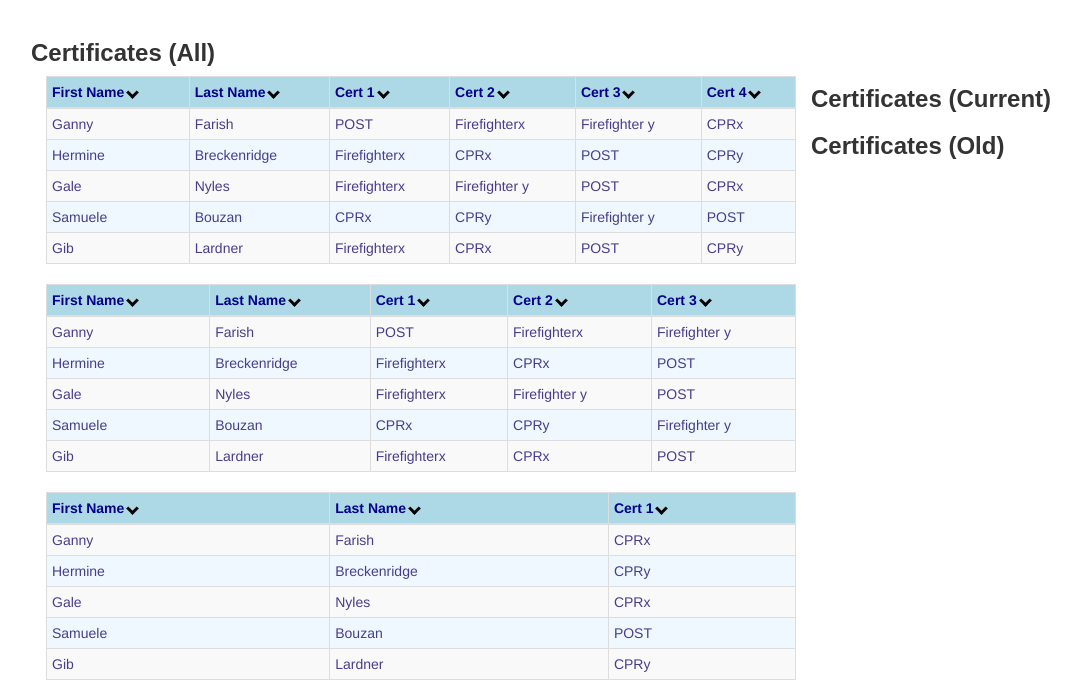
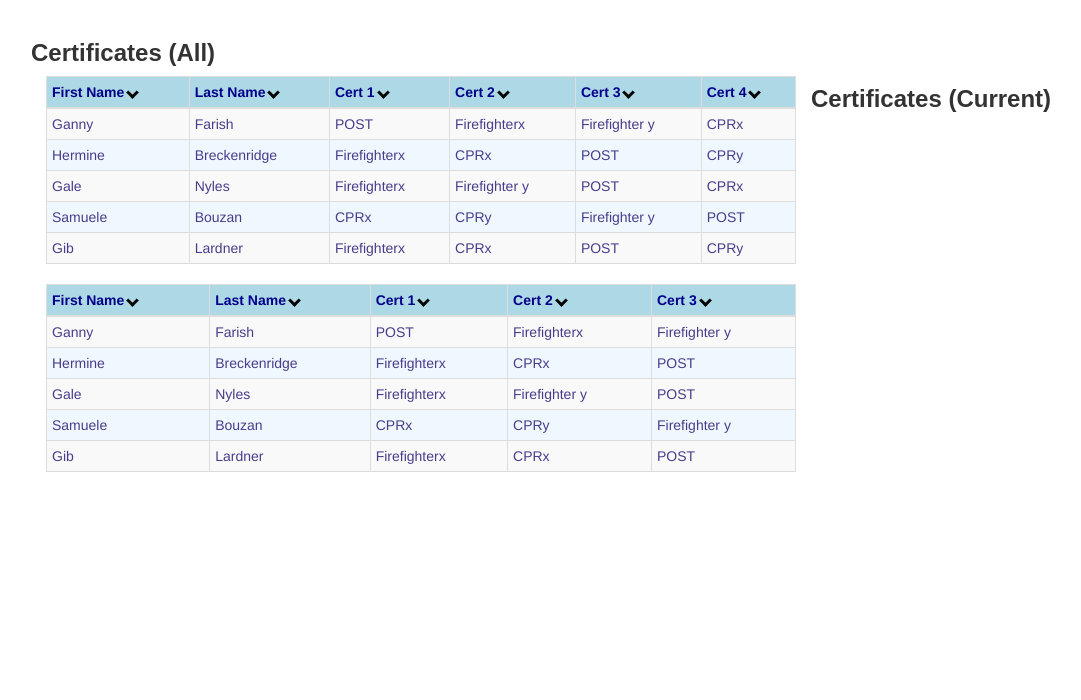
Before and after one commit to soumgarg/ocfr-project-team-13, a PHP site: page /certificates.html in a window 1280 px wide. Shown: the part 142-842 px from the top of the page, without its empty margins (24-1105 px from the left). After the commit the page ends 614 px from the top, so only its background shows below. Run offline with PHP 8.4, Linux system fonts and the light colour scheme; some libraries are stand-ins or nearby versions.

Commit message:
pulling form php

```diff
--- a/app/public/certificates.html
+++ b/app/public/certificates.html
@@ -164,52 +164,6 @@
     </table>
     </div>
 
-    <h3 class="heading">Certificates (Old)</h3>
-    <div class="col-lg-8 col-md-8 col-sm-8 col-xs-12">
-    <table id="bookTable" class="table table-striped table-hover table-condensed table-bordered" >
-    <thead id="tableHeader">
-        <tr> <!--https://www.w3schools.com/howto/tryit.asp?filename=tryhow_js_sort_table_desc-->
-            <th id="theader" onclick="sortTable(0)">First Name <i class="down"></i></th>
-            <th id="theader" onclick="sortTable(1)">Last Name <i class="down"></i></th>
-            <th id="theader" onclick="sortTable(2)">Cert 1 <i class="down"></i></th>
-
-        </tr>
-    </thead>
-    <tbody>
-        <tr>
-            <td>Ganny</td>
-            <td>Farish</td>
-
-            <td>CPRx</td>
-        </tr>
-        <tr>
-            <td>Hermine</td>
-            <td>Breckenridge</td>
-
-            <td>CPRy</td>
-        </tr>
-        <tr>
-            <td>Gale</td>
-            <td>Nyles</td>
-
-            <td>CPRx</td>
-        </tr>
-        <tr>
-            <td>Samuele</td>
-            <td>Bouzan</td>
-
-            <td>POST</td>
-        </tr>
-        <tr>
-            <td>Gib</td>
-            <td>Lardner</td>
-
-            <td>CPRy</td>
-        </tr>
-    </tbody>
-    </table>
-    </div>
-
         </main>
     </div>
 </body>
```
Also changed, not shown: app/public/currentcerts.html (added, +83 -0 lines), app/public/css/style.css (line endings or trailing spaces).
